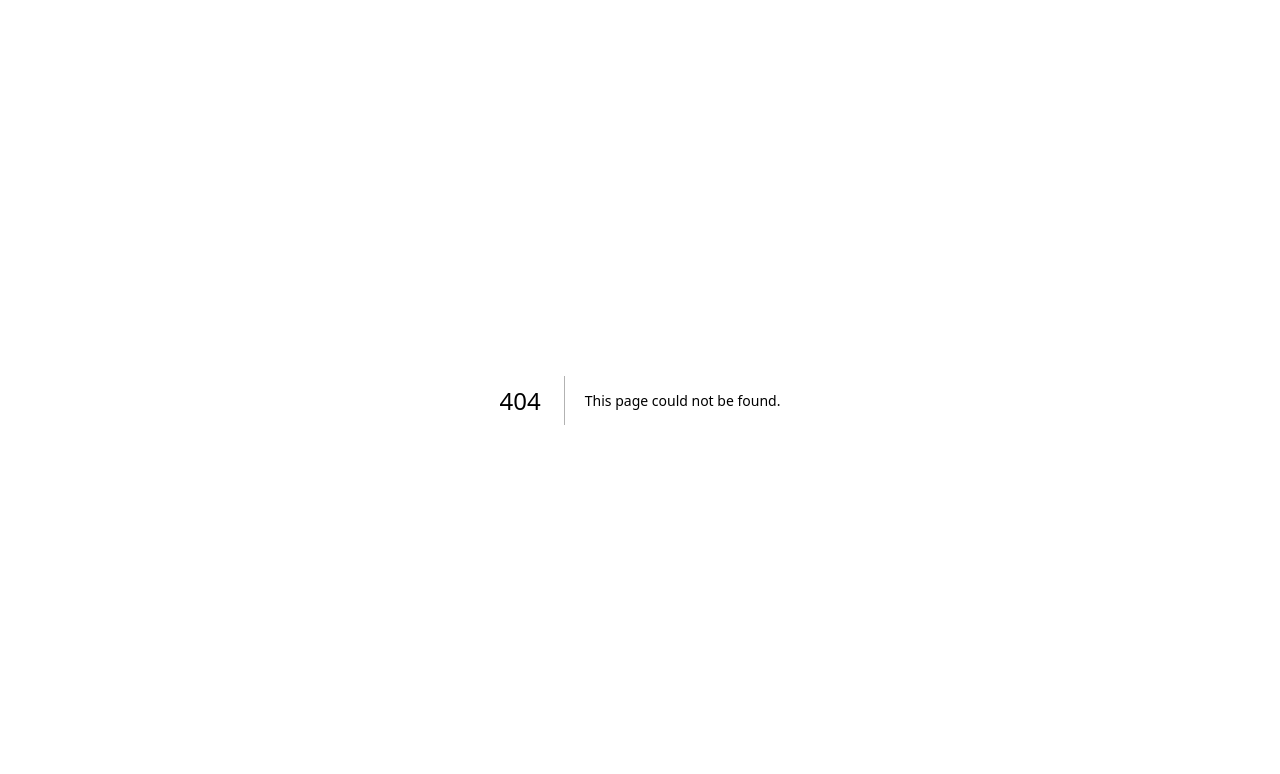
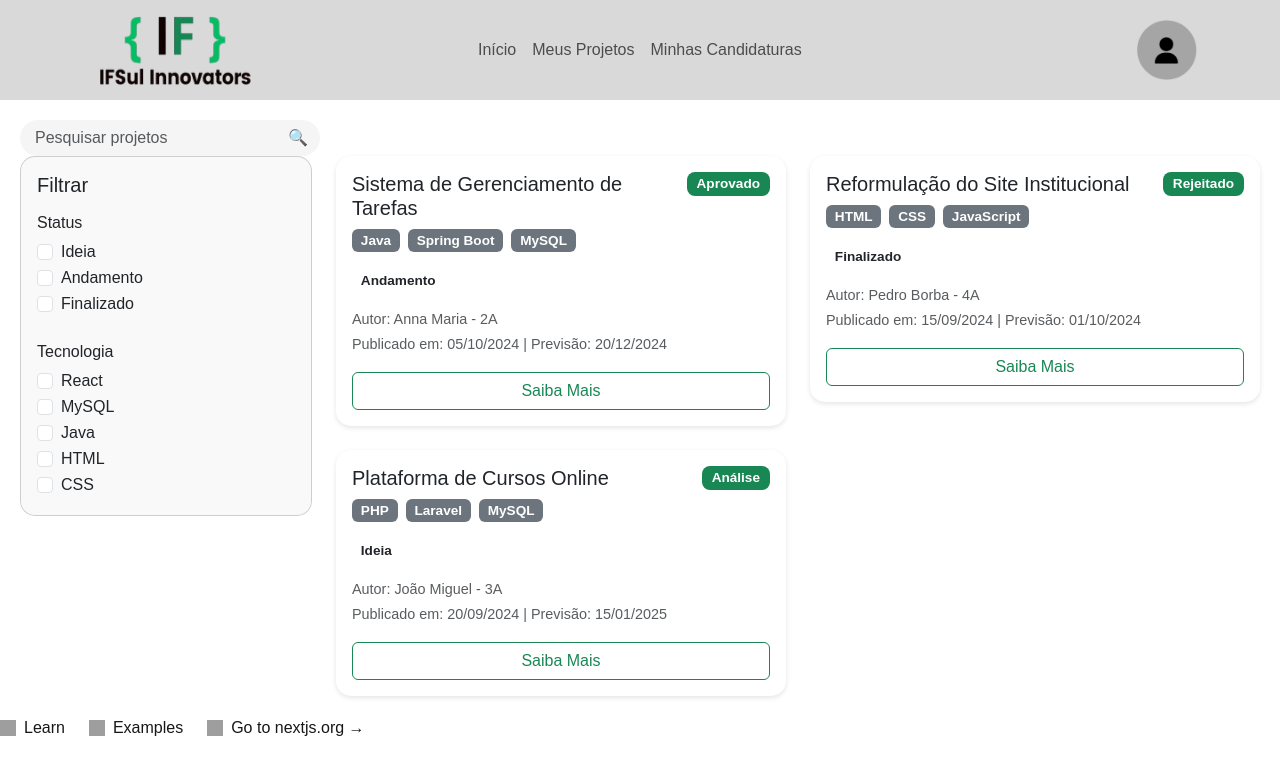
Before and after one commit to GiordaniSantos/ifsulFront, a Next.js app: page /candidaturas in a window 1280 px wide. Before the commit this address had no page. Shown: the top 774 px of the page. Built offline with nearby package versions, Linux system fonts and the light colour scheme; grey boxes are pictures that could not be loaded.

Commit message:
add tela de minhas candidaturas

```diff
--- /dev/null
+++ b/src/app/(paginas)/candidaturas/page.tsx
@@ -0,0 +1,191 @@
+import React from "react";
+
+export default function Projects() {
+    return (
+        <div className="container-fluid" style={{padding: "20px"}}>
+
+            <div
+                className="input-group me-4"
+                style={{maxWidth: "300px", backgroundColor: "#f5f5f5", borderRadius: "20px"}}
+            >
+                <input
+                    type="text"
+                    className="form-control"
+                    placeholder="Pesquisar projetos"
+                    aria-label="Pesquisar projetos"
+                    style={{
+                        border: "none",
+                        backgroundColor: "transparent",
+                        borderRadius: "20px 0 0 20px",
+                        paddingLeft: "15px",
+                    }}
+                />
+                <button
+                    className="btn btn-outline-success"
+                    type="button"
+                    style={{
+                        border: "none",
+                        borderRadius: "0 20px 20px 0",
+                    }}
+                >
+                    🔍
+                </button>
+            </div>
+
+            <div className="row">
+
+                <aside className="col-md-3 mb-4">
+                    <div className="card p-3" style={{borderRadius: "15px", backgroundColor: "#F9F9F9"}}>
+                        <h5 className="mb-3">Filtrar</h5>
+                        <div className="mb-4">
+                            <h6>Status</h6>
+                            <div className="form-check">
+                                <input className="form-check-input" type="checkbox" id="status1"/>
+                                <label className="form-check-label" htmlFor="status1">
+                                    Ideia
+                                </label>
+                            </div>
+                            <div className="form-check">
+                                <input className="form-check-input" type="checkbox" id="status2"/>
+                                <label className="form-check-label" htmlFor="status2">
+                                    Andamento
+                                </label>
+                            </div>
+                            <div className="form-check">
+                                <input className="form-check-input" type="checkbox" id="status3"/>
+                                <label className="form-check-label" htmlFor="status3">
+                                    Finalizado
+                                </label>
+                            </div>
+                        </div>
+                        <div>
+                            <h6>Tecnologia</h6>
+                            <div className="form-check">
+                                <input className="form-check-input" type="checkbox" id="tech1"/>
+                                <label className="form-check-label" htmlFor="tech1">
+                                    React
+                                </label>
+                            </div>
+                            <div className="form-check">
+                                <input className="form-check-input" type="checkbox" id="tech2"/>
+                                <label className="form-check-label" htmlFor="tech2">
+                                    MySQL
+                                </label>
+                            </div>
+                            <div className="form-check">
+                                <input className="form-check-input" type="checkbox" id="tech3"/>
+                                <label className="form-check-label" htmlFor="tech3">
+                                    Java
+                                </label>
+                            </div>
+                            <div className="form-check">
+                                <input className="form-check-input" type="checkbox" id="tech4"/>
+                                <label className="form-check-label" htmlFor="tech4">
+                                    HTML
+                                </label>
+                            </div>
+                            <div className="form-check">
+                                <input className="form-check-input" type="checkbox" id="tech5"/>
+                                <label className="form-check-label" htmlFor="tech5">
+                                    CSS
+                                </label>
+                            </div>
+                        </div>
+                    </div>
+                </aside>
+
+                {/* Lista de projetos */}
+                <section className="col-md-9">
+                    <div className="row g-4">
+                        {/* Cartão de Projeto */}
+                        {[
+                            {
+                                title: "Sistema de Gerenciamento de Tarefas",
+                                status: "Andamento",
+                                tags: ["Java", "Spring Boot", "MySQL"],
+                                author: "Anna Maria - 2A",
+                                published: "05/10/2024",
+                                due: "20/12/2024",
+                                badgeColor: "yellow",
+                                approval: "Aprovado",
+                            },
+                            {
+                                title: "Reformulação do Site Institucional",
+                                status: "Finalizado",
+                                tags: ["HTML", "CSS", "JavaScript"],
+                                author: "Pedro Borba - 4A",
+                                published: "15/09/2024",
+                                due: "01/10/2024",
+                                badgeColor: "green",
+                                approval: "Rejeitado",
+                            },
+                            {
+                                title: "Plataforma de Cursos Online",
+                                status: "Ideia",
+                                tags: ["PHP", "Laravel", "MySQL"],
+                                author: "João Miguel - 3A",
+                                published: "20/09/2024",
+                                due: "15/01/2025",
+                                badgeColor: "blue",
+                                approval: "Análise",
+                            },
+                        ].map((project, index) => (
+                            <div className="col-md-6" key={index}>
+                                <div
+                                    className="card p-3"
+                                    style={{
+                                        borderRadius: "15px",
+                                        border: "none",
+                                        boxShadow: "0 2px 5px rgba(0,0,0,0.1)",
+                                    }}
+                                >
+                                    <div className="d-flex justify-content-between align-items-start">
+                                        <div>
+                                            <h5 className="card-title mb-2">{project.title}</h5>
+                                            <div className="mb-3">
+                                                {project.tags.map((tag, idx) => (
+                                                    <span
+                                                        key={idx}
+                                                        className="badge bg-secondary me-2"
+                                                        style={{fontSize: "0.85rem"}}
+                                                    >
+                                                        {tag}
+                                                    </span>
+                                                ))}
+                                            </div>
+                                            <span
+                                                className={`badge text-dark bg-${project.badgeColor}`}
+                                                style={{fontSize: "0.85rem"}}
+                                            >
+                                                {project.status}
+                                            </span>
+                                        </div>
+                                        <span
+                                            className="badge bg-success"
+                                            style={{
+                                                fontSize: "0.85rem",
+                                                color: "#fff",
+                                                padding: "5px 10px",
+                                                borderRadius: "8px",
+                                            }}
+                                        >
+                                            {project.approval}
+                                        </span>
+                                    </div>
+                                    <p className="mt-3 mb-1 text-muted" style={{fontSize: "0.9rem"}}>
+                                        Autor: {project.author}
+                                    </p>
+                                    <p className="text-muted" style={{fontSize: "0.9rem"}}>
+                                        Publicado em: {project.published} | Previsão: {project.due}
+                                    </p>
+                                    <button className="btn btn-outline-success w-100">Saiba Mais</button>
+                                </div>
+                            </div>
+                        ))}
+                    </div>
+                </section>
+            </div>
+        </div>
+
+    );
+}
```
